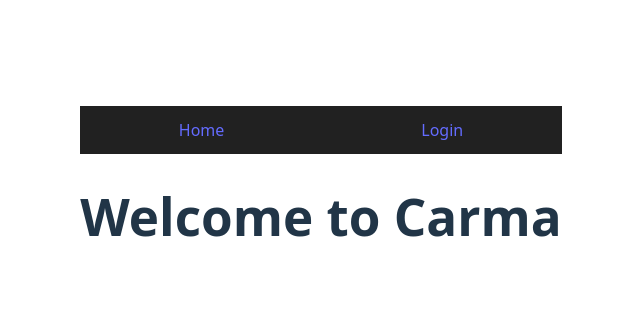
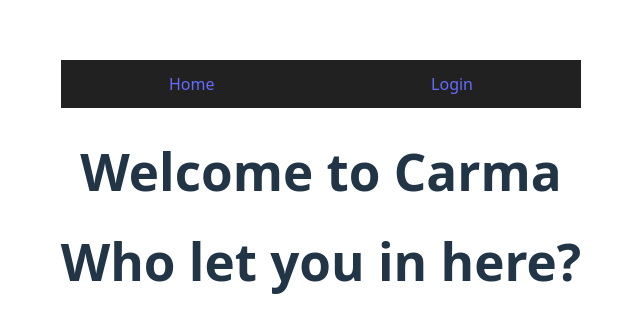
Before and after one commit to Danalajmi/carma, a React (Vite) app: page /dashboard in a window 1280 px wide. Shown: the part 208-540 px from the top of the page, without its empty margins (319-959 px from the left). Built offline with nearby package versions, Linux system fonts and the light colour scheme.

Commit message:
created base Dashboard with conditional rendering

```diff
--- a/src/App.jsx
+++ b/src/App.jsx
@@ -7,7 +7,7 @@ import Home from './pages/Home';
 import New from './components/New';
 import UserContext from './context/userContext';
 import Nav from "./components/Nav"
-
+import Dashboard from './pages/Dashboard';
 
 const App = () => {
 const {user, saveUser} = useContext(UserContext)
@@ -22,6 +22,7 @@ const {user, saveUser} = useContext(UserContext)
       <Route path='/auth/login' element={<Login setUser={saveUser}/>}/>
       <Route path='/home' element={<Home/>}/>
       <Route path='/new' element={<New user={user} />}/>
+      <Route path='/dashboard' element={<Dashboard />}/>
     </Routes>
     </main>
     </>
--- /dev/null
+++ b/src/pages/Dashboard.jsx
@@ -0,0 +1,20 @@
+import { useContext } from "react"
+import userContext from "../context/userContext"
+
+
+const Dashboard = () => {
+  const { user } = useContext(userContext)
+
+  let title = ""
+  if (user.role === "Garage Owner") { title = "Garage Dashboard"}
+  else if (user.role === "Car Owner") { title = "My Cars Dashboard"}
+  else {title = "Who let you in here?"}
+
+  return(
+    <div>
+      <h1>{title}</h1>
+    </div>
+  )
+}
+
+export default Dashboard
```
